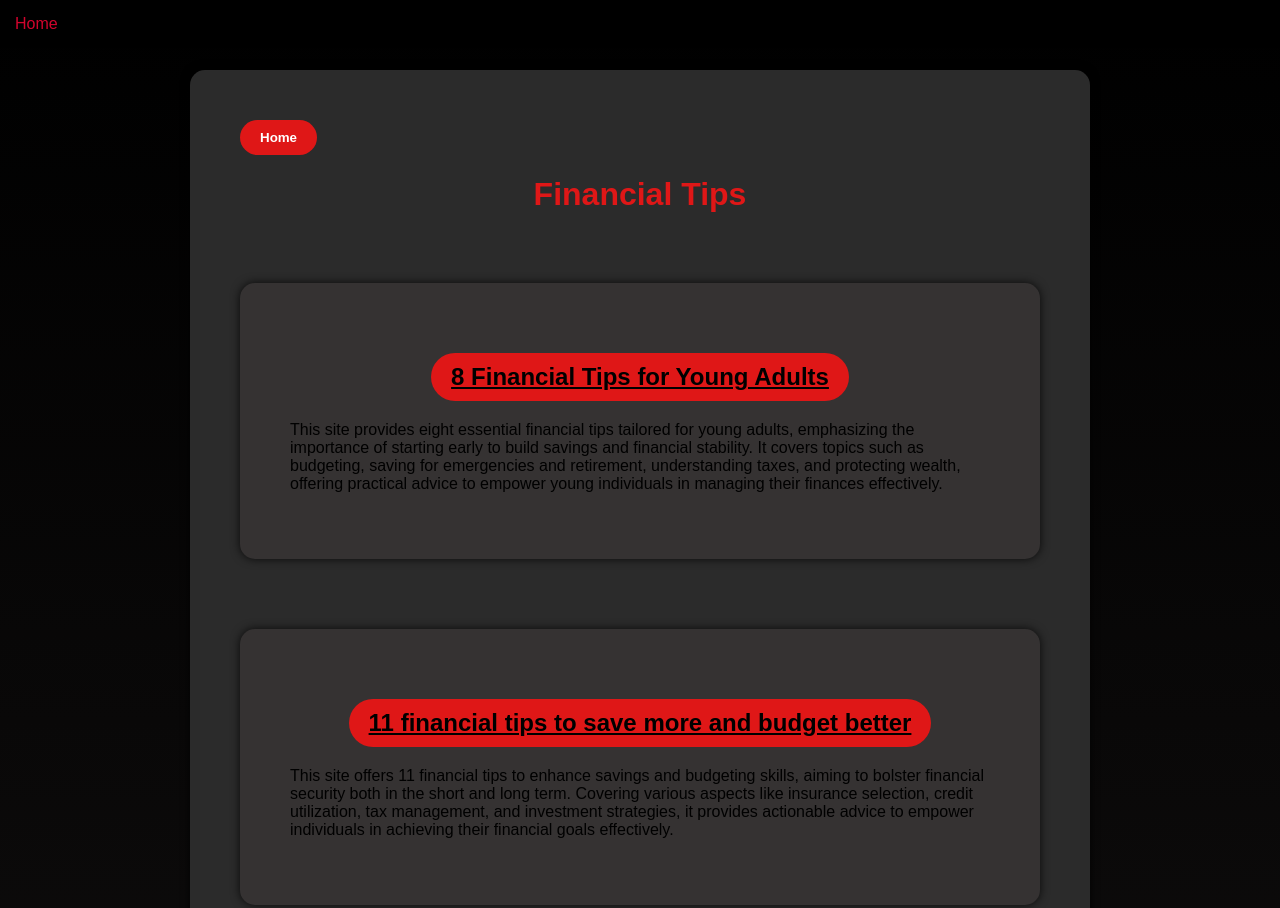
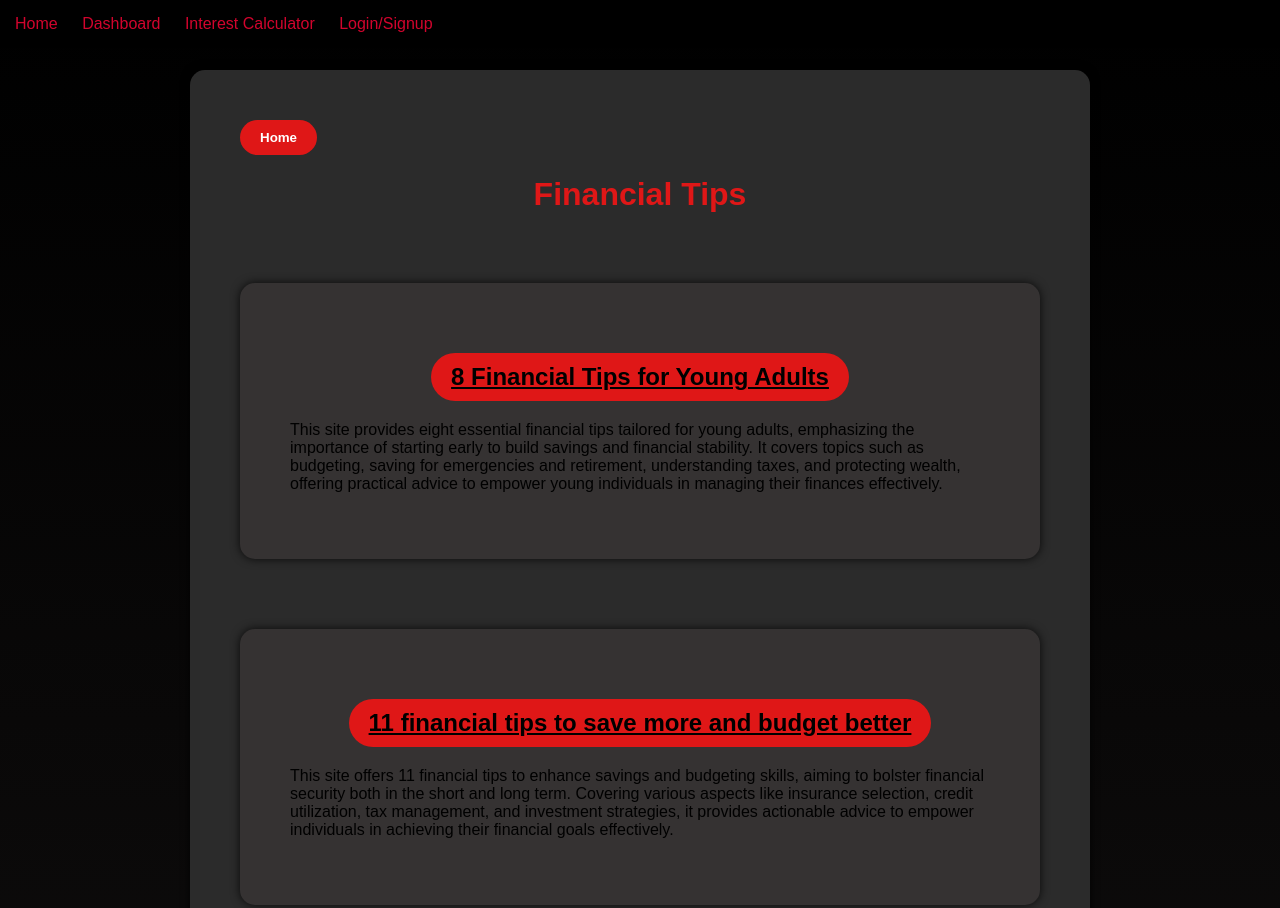
Before and after one commit to Boggio77/WalletWatch, a plain HTML site: page blogs.html in a window 1280 px wide. Shown: the top 908 px of the page. Drawn offline with Linux system fonts and the light colour scheme.

Commit message:
Update blogs.html
Added the navbar here also

```diff
--- a/blogs.html
+++ b/blogs.html
@@ -11,11 +11,13 @@
 <body>
     <div class="navbar">
         <a href="index.html" class="nav-btn">Home</a>
-        <!--<a href="/login" class="nav-btn">Sign Up/Login</a> -->
+        <a href="dashboard.html" class="nav-btn">Dashboard</a>
+        <a href="interest_calc.html" class="nav-btn">Interest Calculator</a>
+        <a href="login.html" class="nav-btn">Login/Signup</a>
     </div>
     <div class="container">
         <button onclick="location.href='index.html'" type="button">Home</button>
-    <h1>Financial Tips</h1>
+        <h1>Financial Tips</h1>
         <div class="subcontainer">
             <h2><a href="https://www.investopedia.com/articles/younginvestors/08/eight-tips.asp" class="button-centered">8 Financial Tips for Young Adults</a></h2>
             <p>This site provides eight essential financial tips tailored for young adults, emphasizing the importance of starting early to build savings and financial stability. It covers topics such as budgeting, saving for emergencies and retirement, understanding taxes, and protecting wealth, offering practical advice to empower young individuals in managing their finances effectively.</p>
@@ -36,6 +38,6 @@
             <h2><a href="https://www.cnet.com/personal-finance/banking/savings/savings-strategy-2024/" class="button-centered">Maximize Your Savings in 2024 With These Money Tips From 4 Finance Experts</a></h2>
             <p>In 2024, finance experts advise focusing on smart money habits rather than chasing high yields, emphasizing budgeting, setting achievable savings goals, building emergency funds, trying savings challenges, and staying flexible with plans. Celebrating milestones along the way helps reinforce positive financial habits and progress.</p>
         </div>
-</div>
+    </div>
 </body>
 </html>
```
